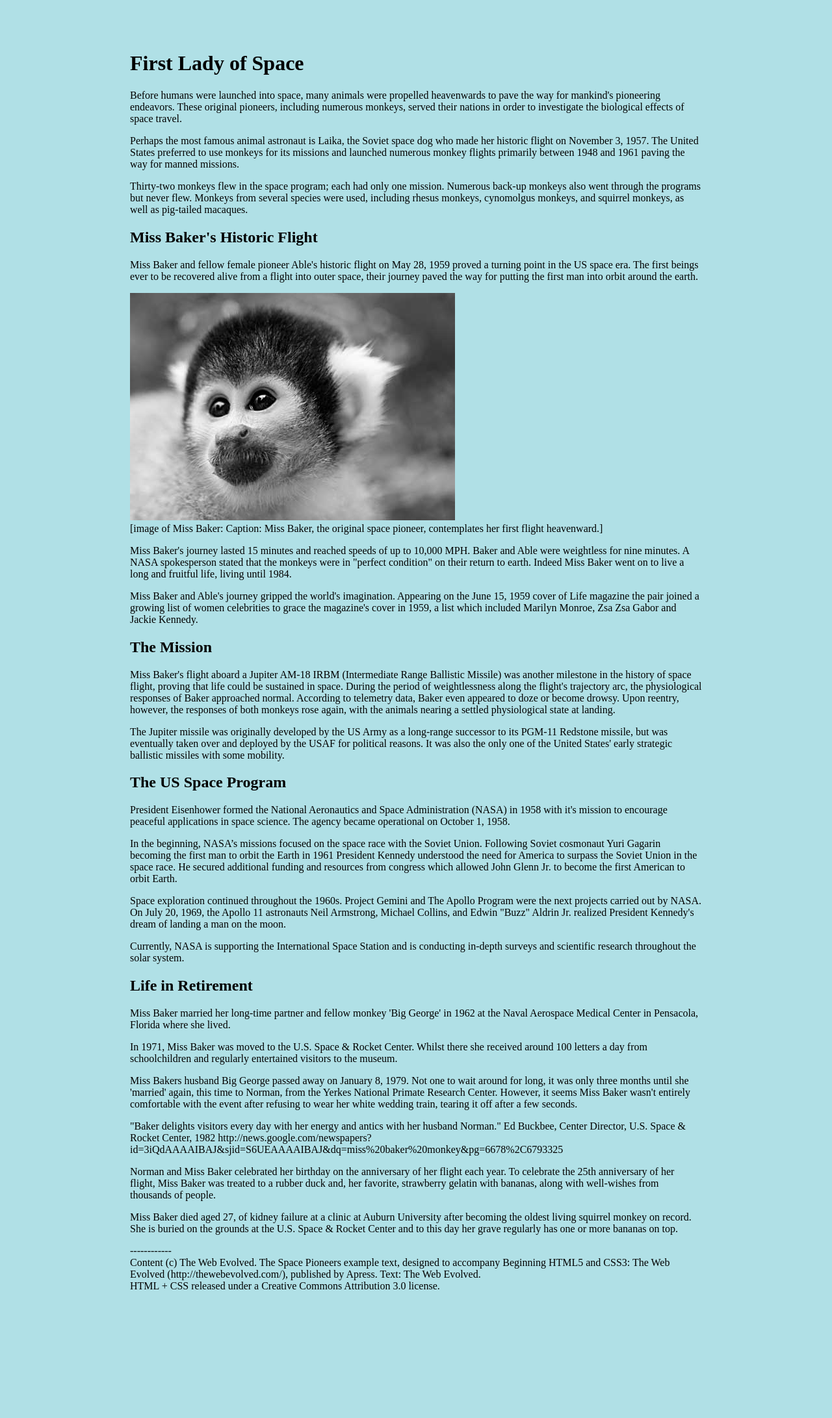
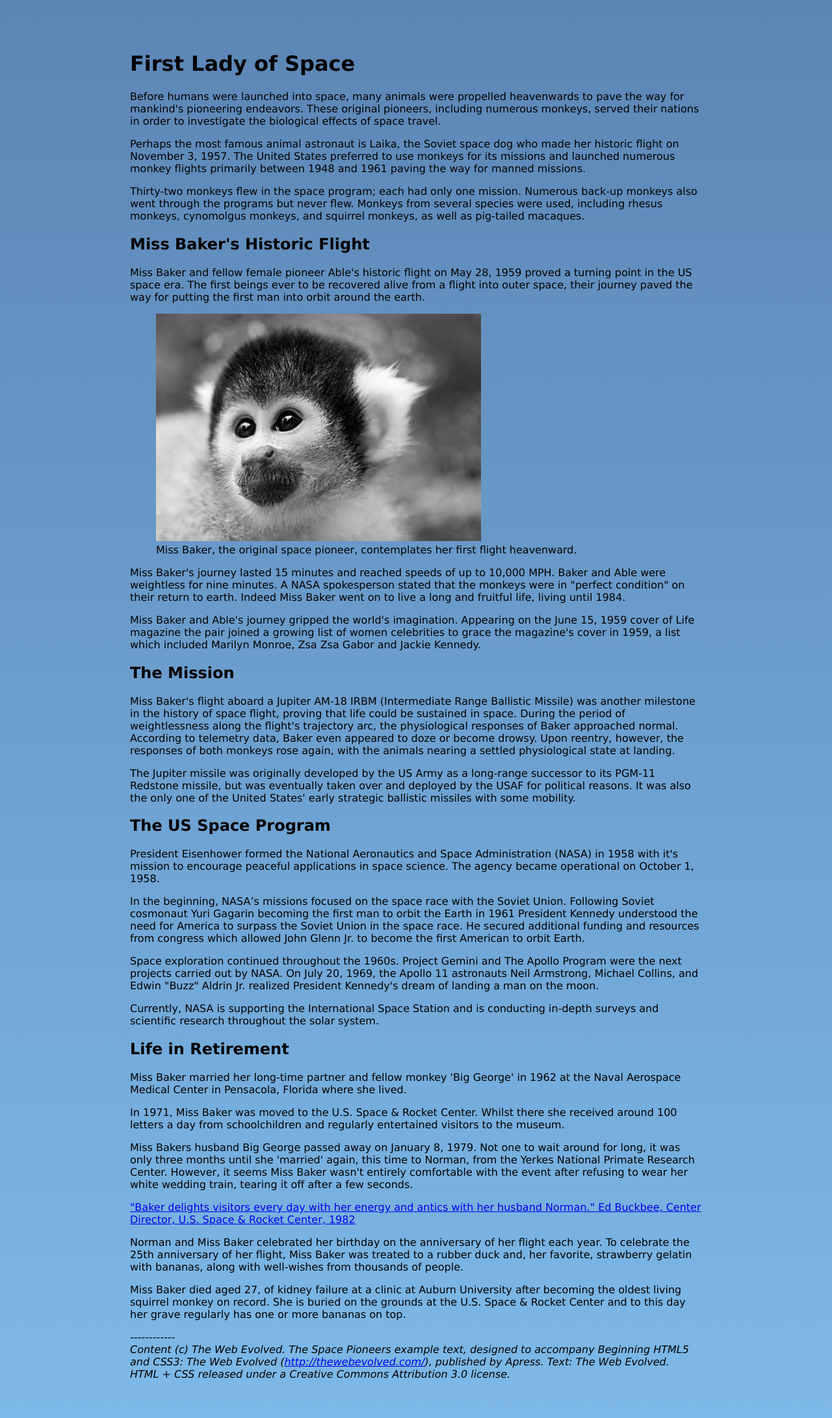
Before and after one commit to alexgpitts/AlexPitts.github.io, a PHP site: page /miss_baker_updated/index.html in a window 1280 px wide. Shown: the whole page at 65% size. Before the commit the page ends 1985 px from the top, so only its background shows below. Run offline with PHP 8.4, Linux system fonts and the light colour scheme.

Commit message:
updates
optimized buttons for home page and added the second ms baker project

```diff
--- a/miss_baker_updated/index.html
+++ b/miss_baker_updated/index.html
@@ -33,10 +33,12 @@
                 Miss Baker and fellow female pioneer Able's historic flight on May 28, 1959 proved a turning point in the US space era. The first beings ever to be recovered alive from a flight into outer space, their journey paved the way for putting the first man into orbit around the earth.
         </p>
 
-        <picture>
+        <figure class="msBaker">
                 <img src="images/miss_baker.jpg">
-                <br>[image of Miss Baker: Caption: Miss Baker, the original space pioneer, contemplates her first flight heavenward.]
-        </picture>
+                <figcaption>
+                        Miss Baker, the original space pioneer, contemplates her first flight heavenward.
+                </figcaption>
+        </figure>
 
 
 
@@ -99,9 +101,9 @@
         </p>
 
         <p>
-                "Baker delights visitors every day with her energy and antics with her husband Norman."
-                Ed Buckbee, Center Director, U.S. Space & Rocket Center, 1982
-                http://news.google.com/newspapers?id=3iQdAAAAIBAJ&sjid=S6UEAAAAIBAJ&dq=miss%20baker%20monkey&pg=6678%2C6793325
+
+                <a href="http://news.google.com/newspapers?id=3iQdAAAAIBAJ&sjid=S6UEAAAAIBAJ&dq=miss%20baker%20monkey&pg=6678%2C6793325"><span>"Baker delights visitors every day with her energy and antics with her husband Norman."
+                                Ed Buckbee, Center Director, U.S. Space & Rocket Center, 1982</span></a>
 
         </p>
 
@@ -113,15 +115,15 @@
                 Miss Baker died aged 27, of kidney failure at a clinic at Auburn University after becoming the oldest living squirrel monkey on record. She is buried on the grounds at the U.S. Space & Rocket Center and to this day her grave regularly has one or more bananas on top.
         </p>
 
-        <p>
+        <cite>
                 ------------<br>
                 Content (c) The Web Evolved.
 
-                The Space Pioneers example text, designed to accompany Beginning HTML5 and CSS3: The Web Evolved (http://thewebevolved.com/), published by Apress. Text: The Web Evolved.<br>
+                The Space Pioneers example text, designed to accompany Beginning HTML5 and CSS3: The Web Evolved (<a href="http://thewebevolved.com/"><span>http://thewebevolved.com/</span></a>), published by Apress. Text: The Web Evolved.<br>
 
                 HTML + CSS released under a Creative Commons Attribution 3.0 license.
 
-        </p>
+        </cite>
 
 
     </body>
--- a/miss_baker_updated/main.css
+++ b/miss_baker_updated/main.css
@@ -3,7 +3,8 @@ body{
     padding-right: 15%;
     padding-bottom: 50px;
     padding-left: 15%;
-    background-color: powderblue;
+    background-image: linear-gradient(#1e5799b9, #7db9e8);
+    font-family: Verdana, Geneva, Tahoma, sans-serif;
 }
 
 
```
Also changed, not shown: Assignments.html (+11 -3 lines), index.html (+6 -2 lines).
